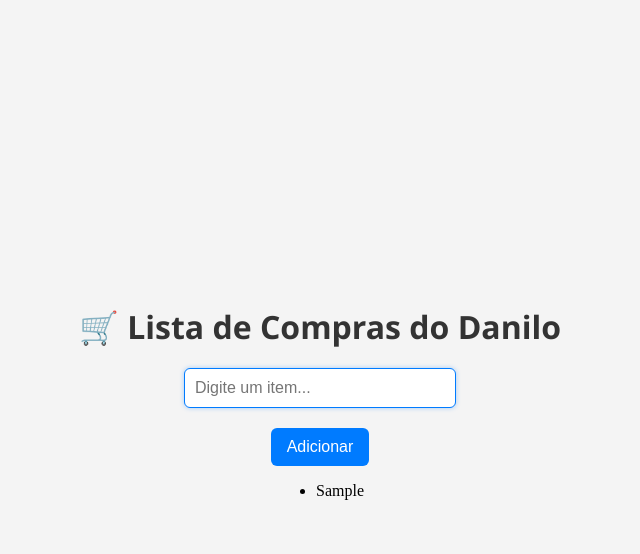
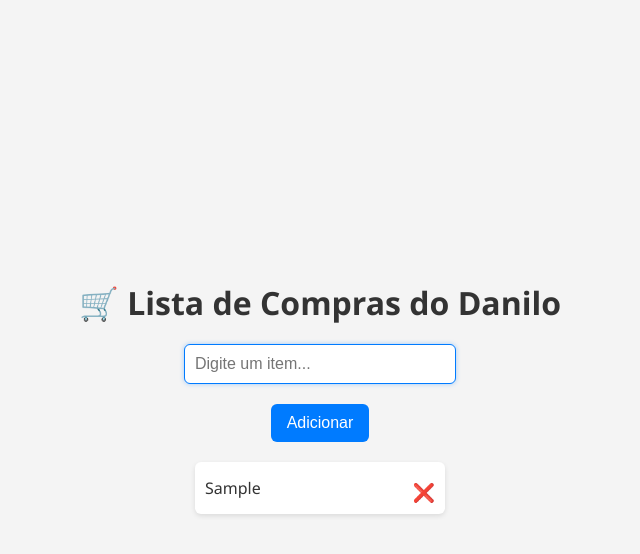
Before and after one commit to ddcsilva/ListaDeCompras, a plain HTML site: page index.html in a window 1280 px wide. Both pictures are taken after typing "Sample" into the empty fields and a click on the button "Adicionar". Shown: the whole page, without its empty margins (320-960 px from the left). Drawn offline with Linux system fonts and the light colour scheme.

Commit message:
adiciona funcionalidade para remover itens da lista de compras

```diff
--- a/index.html
+++ b/index.html
@@ -54,6 +54,41 @@
       button:hover {
         background-color: #0056b3;
       }
+
+      ul {
+        list-style: none;
+        padding: 0;
+        margin-top: 20px;
+        width: 250px;
+      }
+
+      ul li {
+        background-color: white;
+        padding: 10px;
+        margin-bottom: 10px;
+        border-radius: 6px;
+        box-shadow: 0 2px 5px rgba(0, 0, 0, 0.1);
+        font-family: "Segoe UI", Tahoma, Geneva, Verdana, sans-serif;
+        color: #333;
+        font-size: 16px;
+        display: flex;
+        justify-content: space-between;
+        align-items: center;
+      }
+
+      .remover {
+        background-color: transparent;
+        border: none;
+        color: #888;
+        font-size: 18px;
+        cursor: pointer;
+        margin-left: 10px;
+        padding: 0;
+      }
+
+      .remover:hover {
+        color: #e63946;
+      }
     </style>
   </head>
   <body>
@@ -76,6 +111,17 @@
         if (texto !== "") {
           const novoItem = document.createElement("li");
           novoItem.textContent = texto;
+
+          const botaoRemover = document.createElement("button");
+          botaoRemover.textContent = "❌";
+          botaoRemover.classList.add("remover");
+
+          botaoRemover.addEventListener("click", () => {
+            novoItem.remove();
+          });
+
+          novoItem.appendChild(botaoRemover);
+
           lista.appendChild(novoItem);
           input.value = "";
           input.focus();
```
